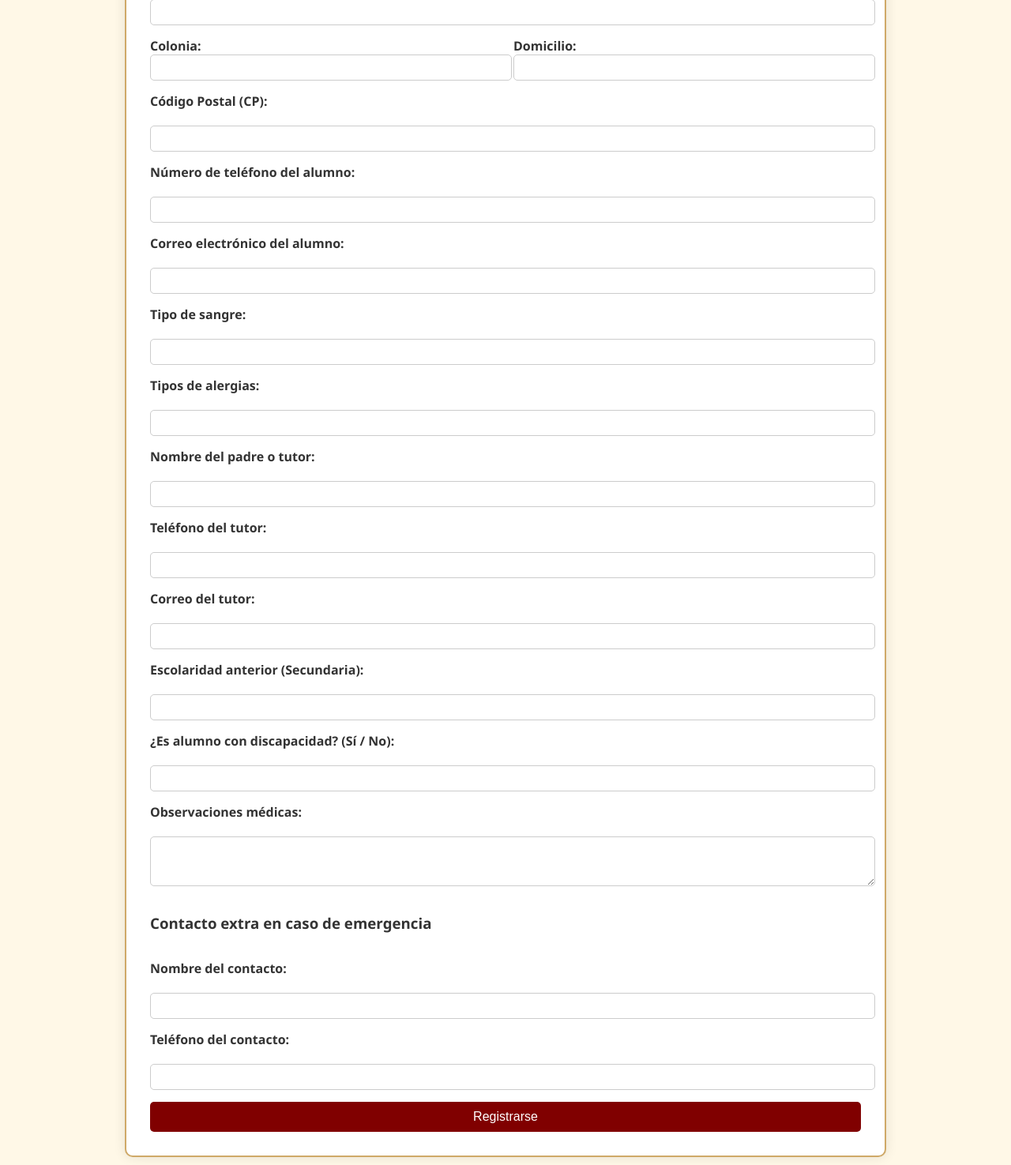
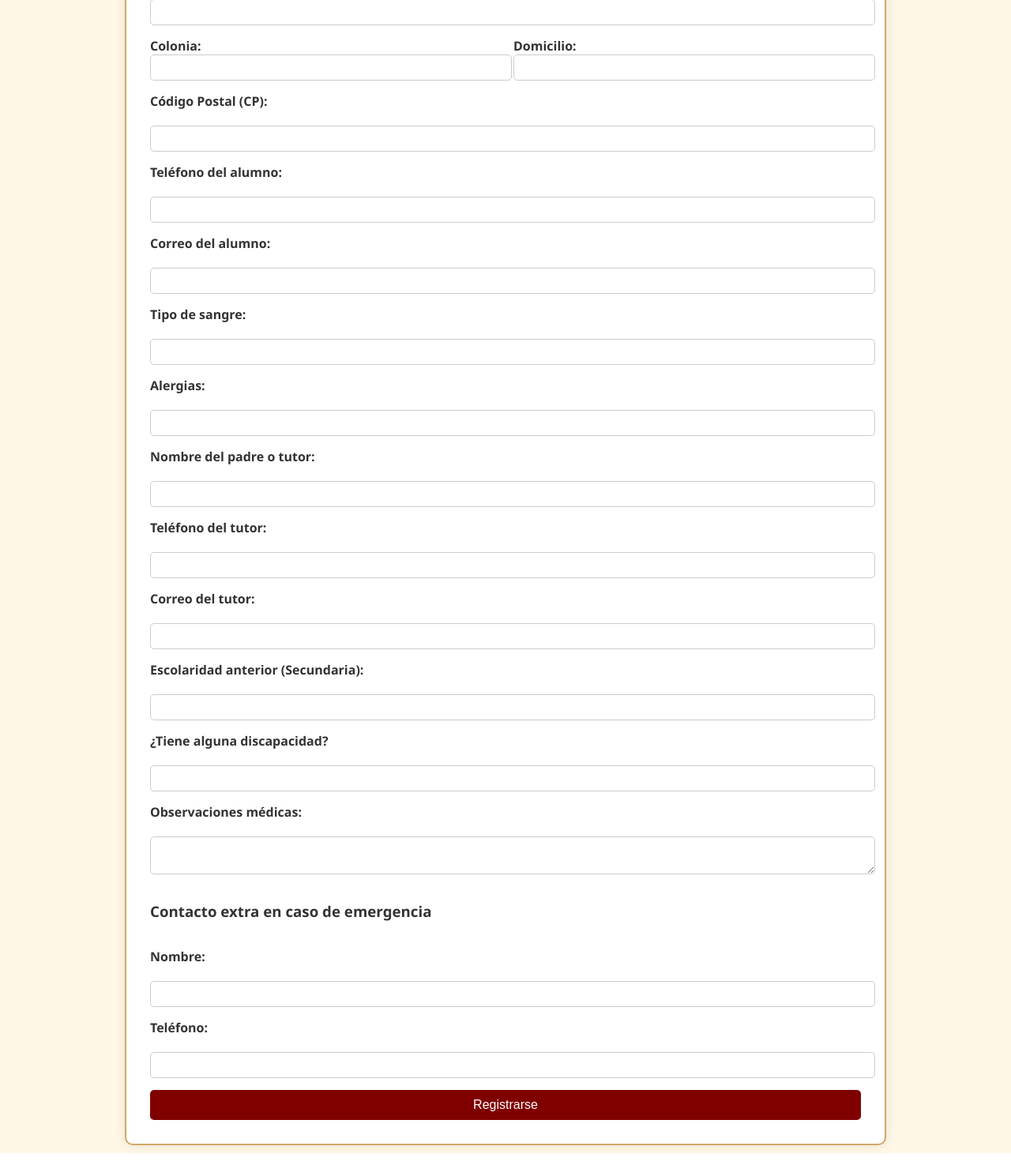
Before and after one commit to Armando59t/cbtis272, a Flask app: page /registro in a window 1280 px wide. Shown: the part 750-2225 px from the top of the page at 79% size. Run offline with Flask 3, Linux system fonts and the light colour scheme.

Commit message:
Update registro.html

```diff
--- a/templates/registro.html
+++ b/templates/registro.html
@@ -82,7 +82,6 @@
   <div class="contenedor">
     <h2>Formulario de Registro</h2>
     <form action="/registrar" method="POST">
-
       <div class="fila">
         <div>
           <label>Apellido paterno:</label>
@@ -141,16 +140,16 @@
       <label>Código Postal (CP):</label>
       <input type="text" name="cp" required>
 
-      <label>Número de teléfono del alumno:</label>
+      <label>Teléfono del alumno:</label>
       <input type="tel" name="telefono" required>
 
-      <label>Correo electrónico del alumno:</label>
+      <label>Correo del alumno:</label>
       <input type="email" name="email" required>
 
       <label>Tipo de sangre:</label>
       <input type="text" name="tipo_sangre" required>
 
-      <label>Tipos de alergias:</label>
+      <label>Alergias:</label>
       <input type="text" name="alergias" required>
 
       <label>Nombre del padre o tutor:</label>
@@ -165,17 +164,17 @@
       <label>Escolaridad anterior (Secundaria):</label>
       <input type="text" name="escuela_anterior" required>
 
-      <label>¿Es alumno con discapacidad? (Sí / No):</label>
+      <label>¿Tiene alguna discapacidad?</label>
       <input type="text" name="discapacidad" required>
 
       <label>Observaciones médicas:</label>
-      <textarea name="observaciones_medicas" rows="3"></textarea>
+      <textarea name="observaciones_medicas"></textarea>
 
       <h3>Contacto extra en caso de emergencia</h3>
-      <label>Nombre del contacto:</label>
+      <label>Nombre:</label>
       <input type="text" name="contacto_extra_nombre" required>
 
-      <label>Teléfono del contacto:</label>
+      <label>Teléfono:</label>
       <input type="tel" name="contacto_extra_telefono" required>
 
       <button type="submit">Registrarse</button>
```
